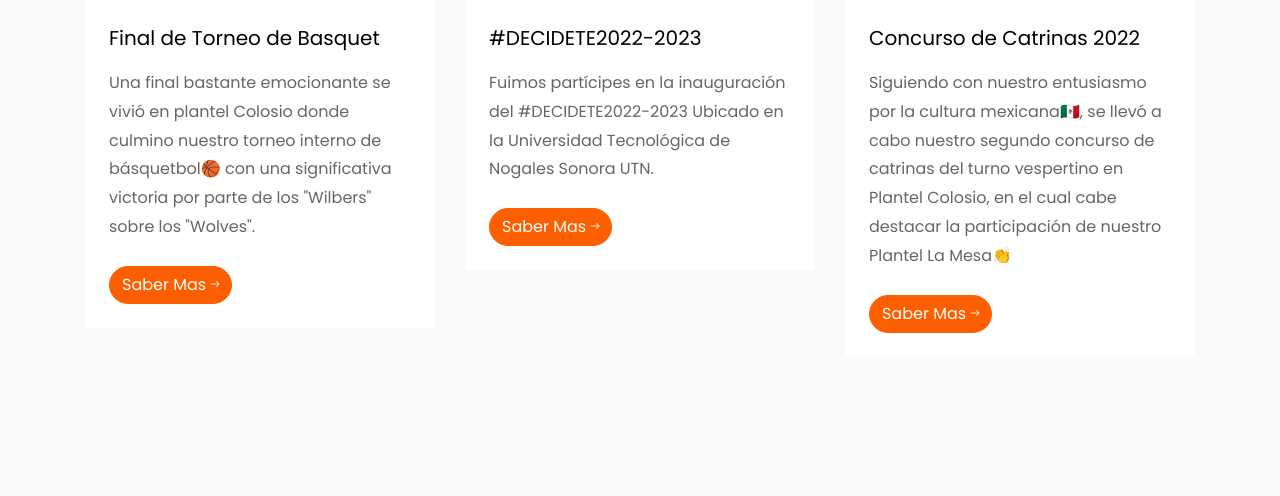
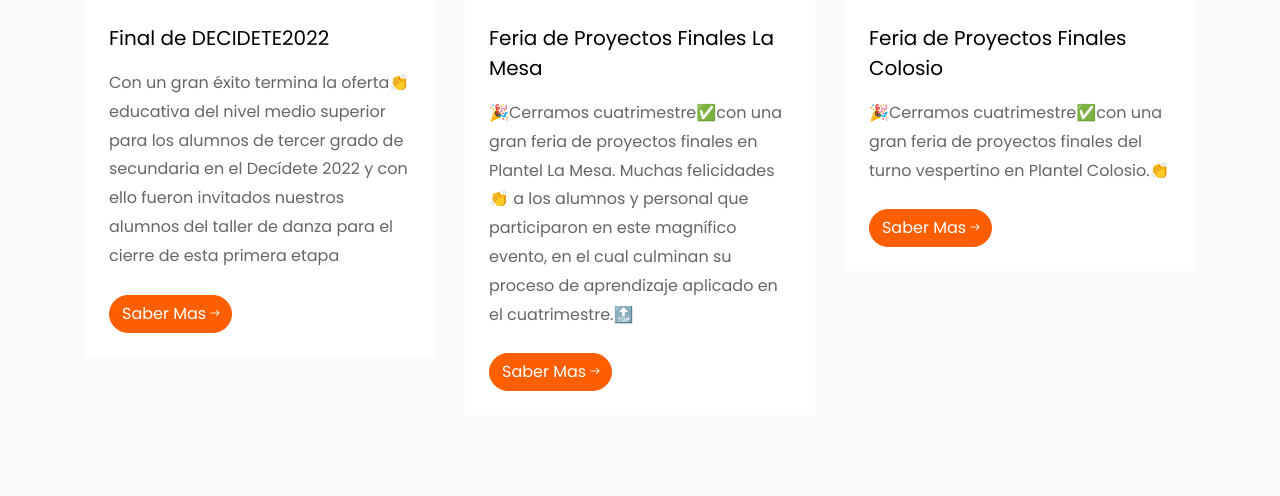
Before and after one commit to comunicacionLobos/webapgeLobos, a PHP site: page / in a window 1280 px wide. Shown: the part 5404-5900 px from the top of the page. Run offline with PHP 8.4, Linux system fonts and the light colour scheme; some libraries are stand-ins or nearby versions; some web fonts are replaced.

Commit message:
actualizacion de noticias

```diff
--- a/index.php
+++ b/index.php
@@ -343,19 +343,19 @@
 			<div class="row">
 			<div class="col-md-6 col-lg-4 ftco-animate">
 					<div class="blog-entry">
-						<a href="https://www.facebook.com/miprepanogales/posts/580719150723734" class="block-20 d-flex align-items-end"
+						<a href="https://www.facebook.com/miprepanogales/posts/583580347104281" class="block-20 d-flex align-items-end"
 							style="background-image: url('images/publicacion1.jpg');">
 							<div class="meta-date text-center p-2">
-								<span class="day">08</span>
+								<span class="day">11</span>
 								<span class="mos">Noviembre</span>
 								<span class="yr">2022</span>
 							</div>
 						</a>
 						<div class="text bg-white p-4">
-							<h3 class="heading"><a href="#">Final de Torneo de Basquet</a></h3>
-							<p>Una final bastante emocionante se vivió en plantel Colosio donde culmino nuestro torneo interno de básquetbol🏀 con una significativa victoria por parte de los "Wilbers" sobre los "Wolves".</p>
+							<h3 class="heading"><a href="#">Final de DECIDETE2022</a></h3>
+							<p>Con un gran éxito termina la oferta👏 educativa del nivel medio superior para los alumnos de tercer grado de secundaria en el Decídete 2022 y con ello fueron invitados nuestros alumnos del taller de danza para el cierre de esta primera etapa</p>
 							<div class="d-flex align-items-center mt-4">
-								<p class="mb-0"><a href="https://www.facebook.com/miprepanogales/posts/580719150723734" target="_blank" class="btn btn-primary">Saber Mas <span
+								<p class="mb-0"><a href="https://www.facebook.com/miprepanogales/posts/583580347104281" target="_blank" class="btn btn-primary">Saber Mas <span
 											class="ion-ios-arrow-round-forward"></span></a></p>
 							</div>
 						</div>
@@ -363,20 +363,19 @@
 			</div>
 			<div class="col-md-6 col-lg-4 ftco-animate">
 						<div class="blog-entry">
-							<a href="https://www.facebook.com/miprepanogales/posts/579765140819135" class="block-20 d-flex align-items-end"
+							<a href="https://www.facebook.com/miprepanogales/posts/582549433874039" class="block-20 d-flex align-items-end"
 								style="background-image: url('images/publicacion3.jpg');">
 								<div class="meta-date text-center p-2">
-									<span class="day">07</span>
+									<span class="day">10</span>
 									<span class="mos">Noviembre</span>
 									<span class="yr">2022</span>
 								</div>
 							</a>
 							<div class="text bg-white p-4">
-								<h3 class="heading"><a href="#">#DECIDETE2022-2023</a></h3>
-								<p>Fuimos partícipes en la inauguración del #DECIDETE2022-2023
-Ubicado en la Universidad Tecnológica de Nogales Sonora UTN.</p>
+								<h3 class="heading"><a href="#">Feria de Proyectos Finales La Mesa</a></h3>
+								<p>🎉Cerramos cuatrimestre✅con una gran feria de proyectos finales en Plantel La Mesa. Muchas felicidades👏 a los alumnos y personal que participaron en este magnífico evento, en el cual culminan su proceso de aprendizaje aplicado en el cuatrimestre.🔝</p>
 								<div class="d-flex align-items-center mt-4">
-									<p class="mb-0"><a href="https://www.facebook.com/miprepanogales/posts/579765140819135" target="_blank" class="btn btn-primary">Saber Mas <span
+									<p class="mb-0"><a href="https://www.facebook.com/miprepanogales/posts/582549433874039" target="_blank" class="btn btn-primary">Saber Mas <span
 												class="ion-ios-arrow-round-forward"></span></a></p>
 								</div>
 							</div>
@@ -384,19 +383,19 @@ Ubicado en la Universidad Tecnológica de Nogales Sonora UTN.</p>
 			</div>
 			<div class="col-md-6 col-lg-4 ftco-animate">
 					<div class="blog-entry">
-						<a href="https://www.facebook.com/miprepanogales/posts/573794831416166" class="block-20 d-flex align-items-end"
+						<a href="https://www.facebook.com/miprepanogales/posts/581678503961132" class="block-20 d-flex align-items-end"
 							style="background-image: url('images/publicacion2.jpg');">
 							<div class="meta-date text-center p-2">
-								<span class="day">31</span>
-								<span class="mos">Octubre</span>
+								<span class="day">09</span>
+								<span class="mos">Noviembre</span>
 								<span class="yr">2022</span>
 							</div>
 						</a>
 						<div class="text bg-white p-4">
-							<h3 class="heading"><a href="#">Concurso de Catrinas 2022</a></h3>
-							<p>Siguiendo con nuestro entusiasmo por la cultura mexicana🇲🇽, se llevó a cabo nuestro segundo concurso de catrinas del turno vespertino en Plantel Colosio, en el cual cabe destacar la participación de nuestro Plantel La Mesa👏</p>
+							<h3 class="heading"><a href="#">Feria de Proyectos Finales Colosio</a></h3>
+							<p>🎉Cerramos cuatrimestre✅con una gran feria de proyectos finales del turno vespertino en Plantel Colosio.👏</p>
 							<div class="d-flex align-items-center mt-4">
-								<p class="mb-0"><a href="https://www.facebook.com/miprepanogales/posts/573794831416166" target="_blank" class="btn btn-primary">Saber Mas <span
+								<p class="mb-0"><a href="https://www.facebook.com/miprepanogales/posts/581678503961132" target="_blank" class="btn btn-primary">Saber Mas <span
 											class="ion-ios-arrow-round-forward"></span></a></p>
 							</div>
 						</div>
```
